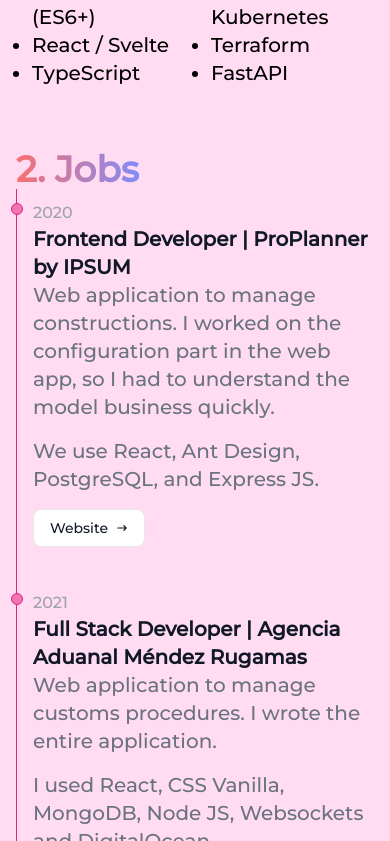
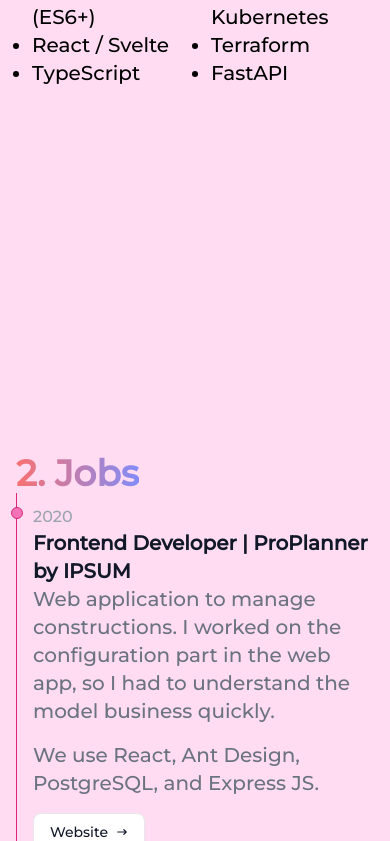
Before and after one commit to nelsoncode019/nelsoncode.dev, a Next.js app: page / in a window 390 px wide. Shown: the part 1723-2564 px from the top of the page. Built offline with nearby package versions, Linux system fonts and the light colour scheme.

Commit message:
[ADD] position jobs in mobile

```diff
--- a/pages/index.jsx
+++ b/pages/index.jsx
@@ -169,7 +169,6 @@
           </div>
         </div>
       </div>
-
       <div className="m-auto">
         <div className="grid h-screen grid-box-about gap-3">
           <div className="hidden md:block"></div>
@@ -240,7 +239,7 @@
           </div>
         </div>
       </div>
-      <div className="m-auto mt-20 md:mt-0">
+      <div className="m-auto mt-96 md:mt-0">
         <div className="grid h-screen grid-box-init">
           <div className="hidden md:block"></div>
           <div className="p-4 md:pt-28">
```
